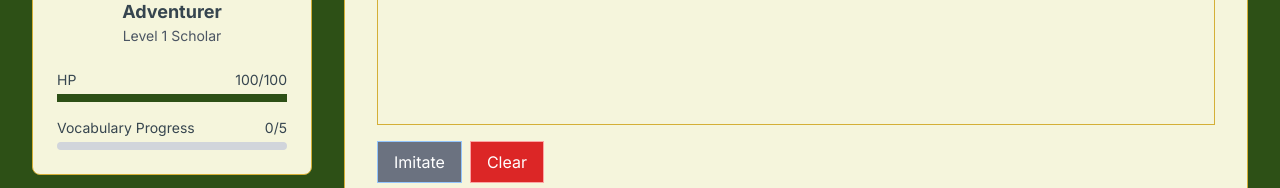
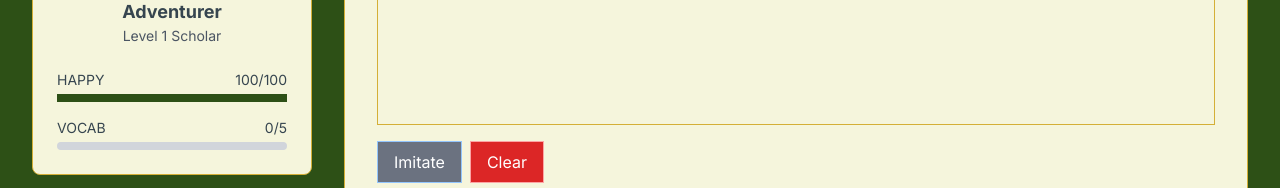
Before and after one commit to laicwew/LexiQuest, a Vue app: page /game in a window 1280 px wide. Shown: the part 260-448 px from the top of the page. Built offline with nearby package versions, Linux system fonts and the light colour scheme; no server answers.

Commit message:
fix: load introduction from txt

```diff
--- a/src/components/game/CharacterStats.vue
+++ b/src/components/game/CharacterStats.vue
@@ -47,7 +47,7 @@ const nextLevelRequirement = computed(() => {
     <div class="space-y-4">
       <div>
         <div class="flex justify-between text-sm mb-1">
-          <span>HP</span>
+          <span>HAPPY</span>
           <span>{{ character.hp }}/{{ character.maxHp }}</span>
         </div>
         <div class="bg-gray-300 rounded-full h-2">
@@ -57,7 +57,7 @@ const nextLevelRequirement = computed(() => {
 
       <div>
         <div class="flex justify-between text-sm mb-1">
-          <span>Vocabulary Progress</span>
+          <span>VOCAB</span>
           <span v-if="nextLevelRequirement"
             >{{ vocabCount }}/{{ nextLevelRequirement.words_required }}</span
           >
--- a/src/components/game/StoryDisplay.vue
+++ b/src/components/game/StoryDisplay.vue
@@ -206,6 +206,20 @@ const clearGameHistory = () => {
   alert('游戏历史已清除')
 }
 
+// 复制DUMMY内容的函数
+const copyDummyContent = () => {
+  navigator.clipboard
+    .writeText(dummyContent.value)
+    .then(() => {
+      // 显示通知
+      emit('showNotification', 'Content copied to clipboard!')
+    })
+    .catch((err) => {
+      console.error('Failed to copy content: ', err)
+      emit('showNotification', 'Failed to copy content.')
+    })
+}
+
 onMounted(() => {
   processStoryText()
 
@@ -337,6 +351,15 @@ onMounted(() => {
         </button>
       </div>
     </div>
+
+    <div v-else-if="gameStore.activeTab === 'DUMMY'" class="mt-4">
+      <button
+        @click="copyDummyContent"
+        class="bg-green-600 hover:bg-green-500 text-white px-4 py-2 transition-colors border border-green-300"
+      >
+        Copy
+      </button>
+    </div>
   </div>
 </template>
 
--- a/src/stores/gameStore.ts
+++ b/src/stores/gameStore.ts
@@ -370,9 +370,22 @@ export const useGameStore = defineStore('game', () => {
     // 根据标签页更新显示的文本
     if (tab === 'GENERATED') {
       // 显示AI生成的内容或空模块的文本
-      story.value.text =
-        generatedContent.value ||
-        'Hello Friend {player_name}! I from Planet Erid: high gravity, thick ammonia air, no sunlight. We hear and talk with musical sounds. My mind stores all I see. Your Earth words strange but shiny. I travel far to learn. Please give me reading material. I want know humans, human words, huamn ways. A name for me, question?'
+      if (!generatedContent.value) {
+        // 如果没有生成的内容，从introduction.txt文件中读取介绍文本
+        fetch('/src/assets/introduction.txt')
+          .then((response) => response.text())
+          .then((text) => {
+            story.value.text = text
+          })
+          .catch((error) => {
+            console.error('Failed to load introduction text:', error)
+            // 如果加载失败，使用默认文本
+            story.value.text =
+              'Hello Friend {username}! I from Planet Erid: high gravity, thick ammonia air, no sunlight. We hear and talk with musical sounds. My mind stores all I see. Your Earth words strange but shiny. I travel far to learn. Please give me reading material. I want know humans, human words, huamn ways. A name for me, question?'
+          })
+      } else {
+        story.value.text = generatedContent.value
+      }
     } else if (tab === 'DUMMY') {
       // 对于DUMMY标签页，不设置特定文本，让组件自己处理
       story.value.text = ''
```
Also changed, not shown: src/assets/introduction.txt (added), src/assets/start-prompt.txt, src/assets/system-prompt-level-2.txt, src/assets/system-prompt.txt.
